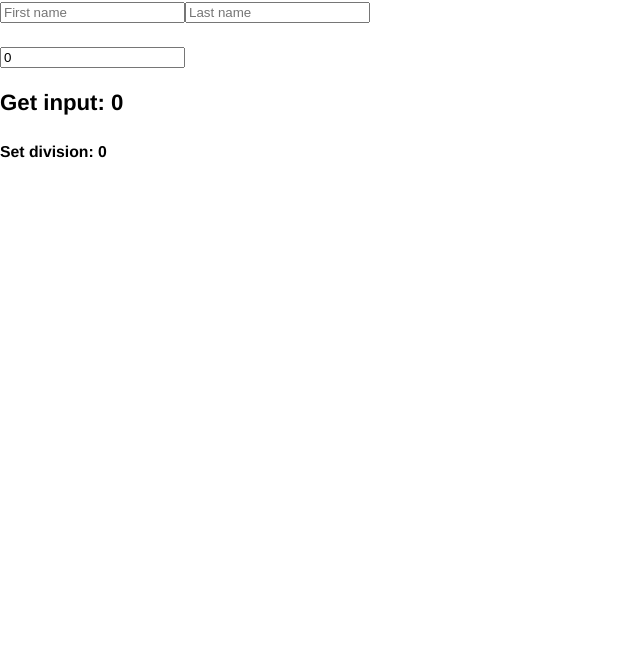
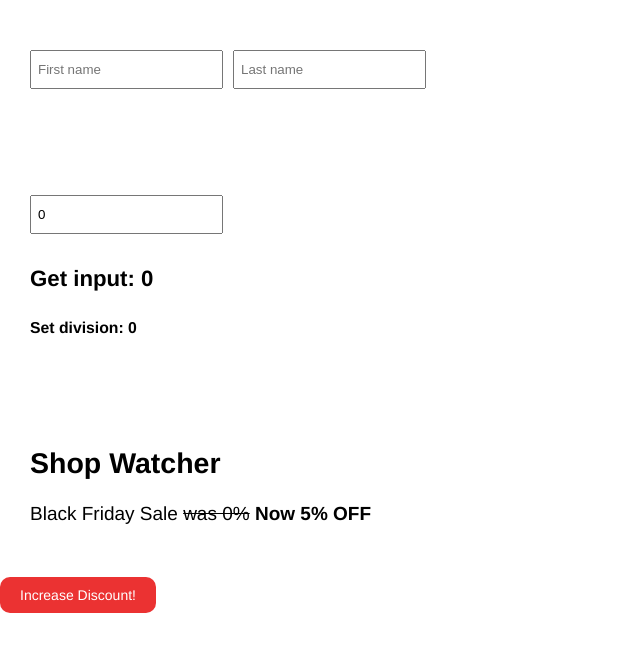
Before and after one commit to VigilBushido/Vue, a Vue app: page / in a window 1280 px wide. Shown: the top 652 px of the page, without its empty margins (0-640 px from the left). Built offline with nearby package versions, Linux system fonts and the light colour scheme.

Commit message:
implemented deep watching concepts

```diff
--- a/src/components/Exercise2-01.vue
+++ b/src/components/Exercise2-01.vue
@@ -6,12 +6,22 @@
 
       <h3 class="output">{{ fullName }}</h3>
     </div>
-    <div class="container2">
+    <div class="container">
       <input type="number" v-model="incrementOne" />
       <h3> Get input: {{ incrementOne }}</h3>
 
       <h5>Set division: {{ divideByTwo }}</h5>
     </div>
+    <div class="container">
+      <h1>Shop Watcher</h1>
+      <div>
+        Black Friday Sale
+        <strike> was {{ oldDiscount }}%</strike>
+        <strong> Now {{ discount }}% OFF</strong>
+      </div>
+    </div>
+    <br />
+    <a href="#" @click="updateDiscount">Increase Discount!</a>
   </section>
 </template>
 
@@ -23,6 +33,8 @@ export default {
       lastName: '',
       count: -1,
       divideByTwo: 0,
+      oldDiscount: 0,
+      discount: 5,
     }
   },
   computed: {
@@ -41,7 +53,41 @@ export default {
       },
     },
   },
+  watch: {
+    discount(newValue, oldValue) {
+      this.oldDiscount = oldValue
+    },
+  },
+  methods: {
+    updateDiscount() {
+      this.discount = this.discount + 5
+    },
+  },
 }
 </script>
 
-<style></style>
+<style lang="scss">
+.container {
+  margin: 0 auto;
+  padding: 30px;
+  max-width: 600px;
+  font-family: 'Avenir', Helvetica, sans-serif;
+  margin: 0;
+}
+input {
+  padding: 10px 6px;
+  margin: 20px 10px 10px 0;
+}
+.output {
+  font-size: 16px;
+}
+a {
+  display: inline-block;
+  background: rgb(235, 50, 50);
+  border-radius: 10px;
+  font-size: 14px;
+  color: white;
+  padding: 10px 20px;
+  text-decoration: none;
+}
+</style>
```
